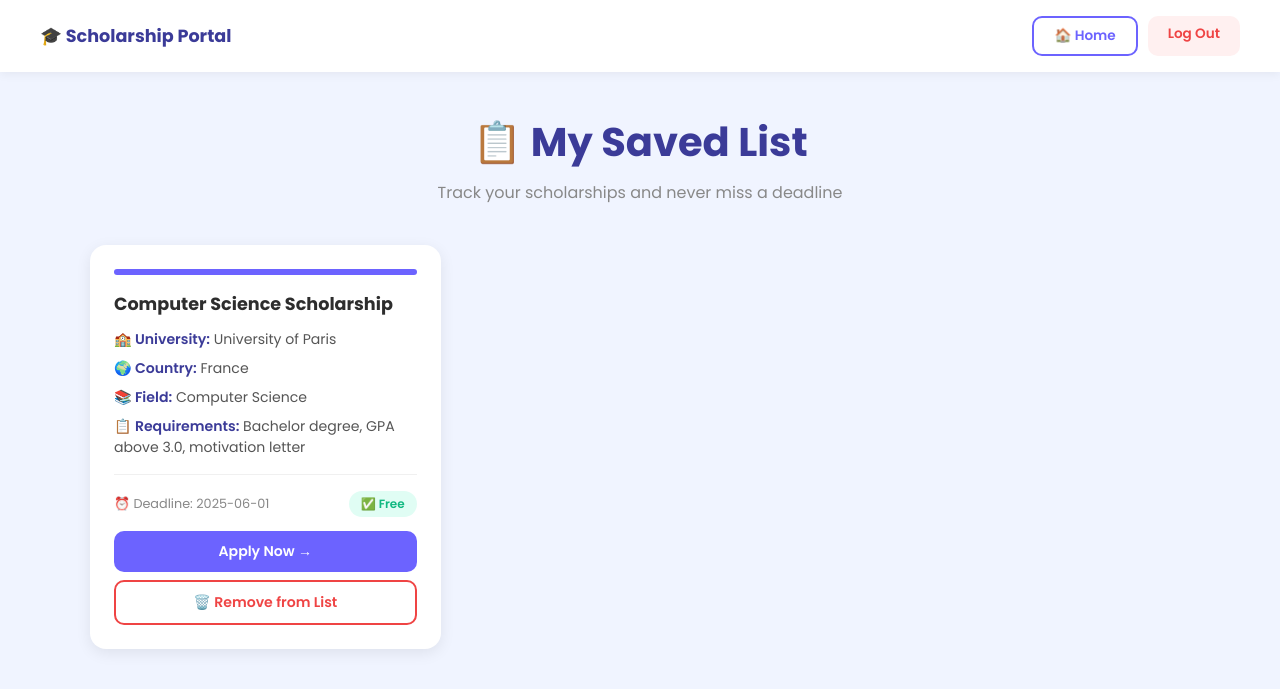
After one commit to chahinezouar02-afk/scholarship-portal, a Flask app: page /my-list in a window 1280 px wide. The commit adds this page. Shown: the top 689 px of the page. Run offline with Flask 3, Linux system fonts and the light colour scheme; the visitor is signed in with stand-in values (Sample User, id 1); data comes from the database, SQL or seed files in the repository; tables that the repository leaves empty hold one stand-in row (values such as "Sample post").

Commit message:
added login, signup, logout and navbar (with zero security lol) I also added save scholarships, my list page and remove feature

```diff
--- a/app.py
+++ b/app.py
@@ -69,6 +69,30 @@ def init_db():
         )
     """)
 
+    # Create the saved_scholarships table
+# This connects users to scholarships they want to track
+# user_id = which user saved it
+# scholarship_id = which scholarship they saved
+# saved_at = when they saved it (automatically set to now)
+    cursor.execute("""
+        CREATE TABLE IF NOT EXISTS saved_scholarships (
+            id INTEGER PRIMARY KEY AUTOINCREMENT,
+            user_id INTEGER NOT NULL,
+            scholarship_id INTEGER NOT NULL,
+            saved_at TIMESTAMP DEFAULT CURRENT_TIMESTAMP
+    )
+""")
+
+
+
+
+
+
+
+
+
+
+
     # Check how many rows are already in the scholarships table
     # We do this to avoid inserting duplicate data every time the server restarts
     cursor.execute("SELECT COUNT(*) FROM scholarships")
@@ -133,7 +157,7 @@ def home():
     is_free = request.args.get("is_free", "")
 
     # Start with a base query that fetches everything
-    query = "SELECT title, university, country, field, deadline, is_free, requirements, link FROM scholarships WHERE 1=1"
+    query = "SELECT id, title, university, country, field, deadline, is_free, requirements, link FROM scholarships WHERE 1=1"
 
     # This list will hold the actual filter values
     params = []
@@ -281,6 +305,113 @@ def logout():
     # Send them back to the homepage
     return redirect(url_for("home"))
 
+
+# This route saves a scholarship to the user's personal list
+# It only works if the user is logged in
+@app.route("/save/<int:scholarship_id>")
+def save_scholarship(scholarship_id):
+
+    # Check if the user is logged in
+    # If not, send them to the login page
+    if not session.get("user_id"):
+        return redirect(url_for("login"))
+
+    # Get the logged in user's id from the session
+    user_id = session["user_id"]
+
+    # Connect to the database
+    conn = sqlite3.connect("internships.db")
+    cursor = conn.cursor()
+
+    # Check if this scholarship is already saved by this user
+    # We don't want duplicates in the list
+    cursor.execute("""
+        SELECT * FROM saved_scholarships
+        WHERE user_id = ? AND scholarship_id = ?
+    """, (user_id, scholarship_id))
+    already_saved = cursor.fetchone()
+
+    # Only save it if it's not already in the list
+    if not already_saved:
+        cursor.execute("""
+            INSERT INTO saved_scholarships (user_id, scholarship_id)
+            VALUES (?, ?)
+        """, (user_id, scholarship_id))
+        conn.commit()
+
+    conn.close()
+
+    # Send them back to the homepage after saving
+    return redirect(url_for("home"))
+
+# This route shows the user's personal saved scholarships list
+# Only logged in users can see this page
+@app.route("/my-list")
+def my_list():
+
+    # If the user is not logged in, send them to login page
+    if not session.get("user_id"):
+        return redirect(url_for("login"))
+
+    # Get the logged in user's id
+    user_id = session["user_id"]
+
+    # Connect to the database
+    conn = sqlite3.connect("internships.db")
+    cursor = conn.cursor()
+
+    # Fetch all scholarships that this user saved
+    # We JOIN two tables together:
+    # saved_scholarships (which has user_id and scholarship_id)
+    # scholarships (which has all the scholarship details)
+    # JOIN means: "connect rows from both tables where the ids match"
+    cursor.execute("""
+        SELECT s.id, s.title, s.university, s.country, s.field,
+               s.deadline, s.is_free, s.requirements, s.link
+        FROM scholarships s
+        JOIN saved_scholarships ss ON s.id = ss.scholarship_id
+        WHERE ss.user_id = ?
+        ORDER BY s.deadline ASC
+    """, (user_id,))
+
+    scholarships = cursor.fetchall()
+    conn.close()
+
+    # Send the saved scholarships to the my-list page
+    return render_template("my_list.html", scholarships=scholarships)
+
+# This route removes a scholarship from the user's saved list
+@app.route("/remove/<int:scholarship_id>")
+def remove_scholarship(scholarship_id):
+
+    # If not logged in, send to login
+    if not session.get("user_id"):
+        return redirect(url_for("login"))
+
+    user_id = session["user_id"]
+
+    conn = sqlite3.connect("internships.db")
+    cursor = conn.cursor()
+
+    # Delete only this user's saved entry for this scholarship
+    # We check both user_id AND scholarship_id so users
+    # can only remove their OWN saved scholarships
+    cursor.execute("""
+        DELETE FROM saved_scholarships
+        WHERE user_id = ? AND scholarship_id = ?
+    """, (user_id, scholarship_id))
+
+    conn.commit()
+    conn.close()
+
+    # Send them back to their list
+    return redirect(url_for("my_list"))
+
+
+
+
+
+
 # This block only runs if we start the app directly with: python app.py
 if __name__ == "__main__":
     # debug=True shows us helpful error messages while we're developing
--- /dev/null
+++ b/templates/my_list.html
@@ -0,0 +1,163 @@
+<!DOCTYPE html>
+<html>
+<head>
+    <title>My List — Scholarship Portal</title>
+    <link href="https://fonts.googleapis.com/css2?family=Poppins:wght@400;600;700&display=swap" rel="stylesheet">
+    <style>
+        * { font-family: 'Poppins', sans-serif; margin: 0; padding: 0; box-sizing: border-box; }
+        body { background-color: #f0f4ff; padding: 40px 20px; }
+
+        .navbar {
+            display: flex;
+            justify-content: space-between;
+            align-items: center;
+            padding: 16px 40px;
+            background: white;
+            box-shadow: 0 2px 10px rgba(0, 0, 0, 0.06);
+            position: sticky;
+            top: 0;
+            margin: -40px -20px 40px -20px;
+        }
+        .nav-logo { font-size: 1.1rem; font-weight: 700; color: #3b3b98; text-decoration: none; }
+        .nav-links { display: flex; gap: 10px; }
+        .nav-btn { padding: 8px 20px; border-radius: 10px; font-size: 0.85rem; font-weight: 600; text-decoration: none; transition: opacity 0.2s; }
+        .nav-btn:hover { opacity: 0.85; }
+        .nav-login { background: white; color: #6c63ff; border: 2px solid #6c63ff; }
+        .nav-logout { background: #fff0f0; color: #ef4444; }
+
+        /* Page title */
+        .header { text-align: center; margin-bottom: 40px; }
+        .header h1 { font-size: 2.5rem; font-weight: 700; color: #3b3b98; }
+        .header p { color: #888; font-size: 1rem; margin-top: 8px; }
+
+        /* Cards grid — same as homepage */
+        .grid { display: grid; grid-template-columns: repeat(auto-fill, minmax(300px, 1fr)); gap: 24px; max-width: 1100px; margin: 0 auto; }
+        .card { background: white; border-radius: 16px; padding: 24px; box-shadow: 0 4px 15px rgba(0,0,0,0.08); transition: transform 0.2s; }
+        .card:hover { transform: translateY(-5px); }
+        .card-accent { height: 6px; border-radius: 10px; margin-bottom: 16px; }
+        .card:nth-child(4n+1) .card-accent { background: #6c63ff; }
+        .card:nth-child(4n+2) .card-accent { background: #ff6584; }
+        .card:nth-child(4n+3) .card-accent { background: #43c6ac; }
+        .card:nth-child(4n+4) .card-accent { background: #f7971e; }
+        .card h2 { font-size: 1.1rem; font-weight: 700; color: #2d2d2d; margin-bottom: 12px; }
+        .card-info { font-size: 0.88rem; color: #555; margin-bottom: 8px; }
+        .card-info span { font-weight: 600; color: #3b3b98; }
+        .card-footer { display: flex; justify-content: space-between; align-items: center; margin-top: 16px; padding-top: 16px; border-top: 1px solid #f0f0f0; }
+        .deadline { font-size: 0.8rem; color: #888; }
+        .badge { font-size: 0.75rem; font-weight: 600; padding: 4px 12px; border-radius: 20px; }
+        .badge-free { background: #e0fdf4; color: #10b981; }
+        .badge-paid { background: #fff0f0; color: #ef4444; }
+
+        /* Apply button */
+        .apply-btn { display: block; text-align: center; margin-top: 14px; padding: 10px; background: #6c63ff; color: white; border-radius: 10px; text-decoration: none; font-size: 0.88rem; font-weight: 600; transition: background 0.2s; }
+        .apply-btn:hover { background: #574fd6; }
+
+        /*
+            REMOVE BUTTON
+            Red outlined button to remove a scholarship
+            from the user's saved list.
+        */
+        .remove-btn { display: block; text-align: center; margin-top: 8px; padding: 10px; background: white; color: #ef4444; border: 2px solid #ef4444; border-radius: 10px; text-decoration: none; font-size: 0.88rem; font-weight: 600; transition: all 0.2s; }
+        .remove-btn:hover { background: #ef4444; color: white; }
+
+        /* Empty state */
+        .empty { text-align: center; color: #888; font-size: 1rem; margin-top: 60px; grid-column: 1 / -1; }
+        .empty a { color: #6c63ff; font-weight: 600; text-decoration: none; }
+        .empty a:hover { text-decoration: underline; }
+    </style>
+</head>
+<body>
+
+    <!-- Navbar -->
+    <nav class="navbar">
+        <a href="/" class="nav-logo">🎓 Scholarship Portal</a>
+        <div class="nav-links">
+            <a href="/" class="nav-btn nav-login">🏠 Home</a>
+            <a href="/logout" class="nav-btn nav-logout">Log Out</a>
+        </div>
+    </nav>
+
+    <!-- Page header -->
+    <div class="header">
+        <h1>📋 My Saved List</h1>
+        <p>Track your scholarships and never miss a deadline</p>
+    </div>
+
+    <!--
+        Cards grid — same structure as homepage.
+        Each row "s" is:
+        (id, title, university, country, field,
+         deadline, is_free, requirements, link)
+         s[0] s[1]  s[2]       s[3]     s[4]
+         s[5]    s[6]     s[7]         s[8]
+    -->
+    <div class="grid">
+
+        {% for s in scholarships %}
+            <div class="card">
+
+                <div class="card-accent"></div>
+
+                <!-- s[1] = title -->
+                <h2>{{ s[1] }}</h2>
+
+                <!-- s[2] = university -->
+                <div class="card-info">
+                    <span>🏫 University:</span> {{ s[2] }}
+                </div>
+
+                <!-- s[3] = country -->
+                <div class="card-info">
+                    <span>🌍 Country:</span> {{ s[3] }}
+                </div>
+
+                <!-- s[4] = field -->
+                <div class="card-info">
+                    <span>📚 Field:</span> {{ s[4] }}
+                </div>
+
+                <!-- s[7] = requirements -->
+                <div class="card-info">
+                    <span>📋 Requirements:</span> {{ s[7] }}
+                </div>
+
+                <div class="card-footer">
+                    <!-- s[5] = deadline -->
+                    <div class="deadline">⏰ Deadline: {{ s[5] }}</div>
+
+                    <!-- s[6] = is_free -->
+                    {% if s[6] == 1 %}
+                        <span class="badge badge-free">✅ Free</span>
+                    {% else %}
+                        <span class="badge badge-paid">💰 Has Fees</span>
+                    {% endif %}
+                </div>
+
+                <!-- s[8] = link -->
+                <a href="{{ s[8] }}" target="_blank" class="apply-btn">Apply Now →</a>
+
+                <!--
+                    REMOVE BUTTON
+                    Sends the scholarship id to Flask
+                    which removes it from the saved list.
+                -->
+                <a href="/remove/{{ s[0] }}" class="remove-btn">🗑️ Remove from List</a>
+
+            </div>
+        {% endfor %}
+
+        <!--
+            If the list is empty, show a friendly message
+            with a link back to the homepage to find scholarships.
+        -->
+        {% if not scholarships %}
+            <div class="empty">
+                😕 You haven't saved any scholarships yet!<br><br>
+                <a href="/">Browse scholarships →</a>
+            </div>
+        {% endif %}
+
+    </div>
+
+</body>
+</html>
```
Also changed, not shown: templates/index.html (+81 -100 lines).
